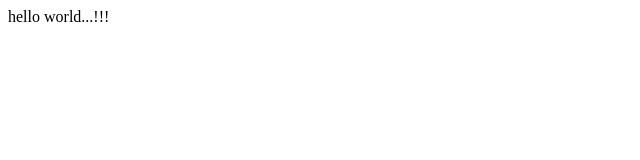
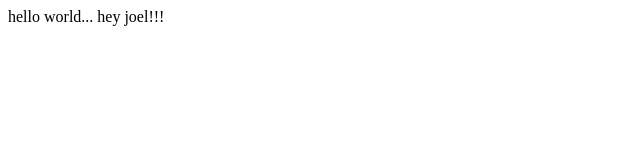
Before and after one commit to apekb03/cs230, a plain HTML site: page index.html in a window 1280 px wide. Shown: the full height of the page, 0-640 px from the left. Drawn offline with Linux system fonts and the light colour scheme.

Commit message:
some changes

```diff
--- a/index.html
+++ b/index.html
@@ -1,5 +1,5 @@
 <html>
   <body>
-    hello world...!!!
+    hello world... hey joel!!!
   </body>
 </html>
```
